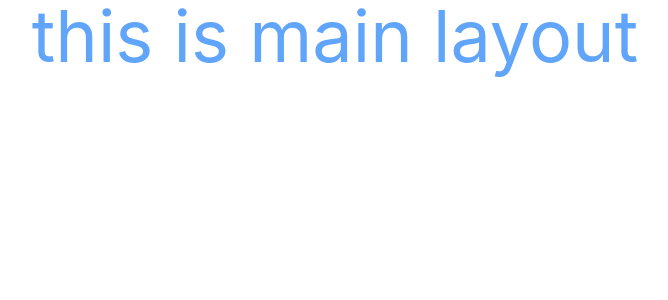
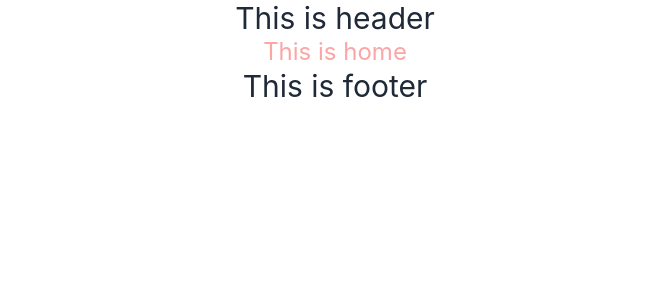
Before and after one commit to gaznafis007/musica-sell-client, a React (Create React App) app: page / in a window 1280 px wide. Shown: the top 300 px of the page, without its empty margins (305-973 px from the left). Built offline with nearby package versions, Linux system fonts and the light colour scheme.

Commit message:
all set to start

```diff
--- /dev/null
+++ b/src/Components/Footer/Footer.js
@@ -0,0 +1,11 @@
+import React from "react";
+
+const Footer = () => {
+  return (
+    <div>
+      <h4 className="text-3xl text-center">This is footer</h4>
+    </div>
+  );
+};
+
+export default Footer;
--- /dev/null
+++ b/src/Components/Header/Header.js
@@ -0,0 +1,11 @@
+import React from "react";
+
+const Header = () => {
+  return (
+    <div>
+      <h2 className="text-3xl text-center">This is header</h2>
+    </div>
+  );
+};
+
+export default Header;
--- a/src/Layout/Main.js
+++ b/src/Layout/Main.js
@@ -1,12 +1,15 @@
 import React from "react";
 import { Outlet } from "react-router-dom";
+import Footer from "../Components/Footer/Footer";
+import Header from "../Components/Header/Header";
 
 const Main = () => {
   return (
-    <div>
-      <p className="text-7xl text-blue-400 text-center">this is main layout</p>
+    <>
+      <Header />
       <Outlet />
-    </div>
+      <Footer />
+    </>
   );
 };
 
--- /dev/null
+++ b/src/Pages/Home/Home.js
@@ -0,0 +1,11 @@
+import React from "react";
+
+const Home = () => {
+  return (
+    <div>
+      <h2 className="text-red-300 text-2xl">This is home</h2>
+    </div>
+  );
+};
+
+export default Home;
```
Also changed, not shown: src/Routes/routes.js (+7 -0 lines).
